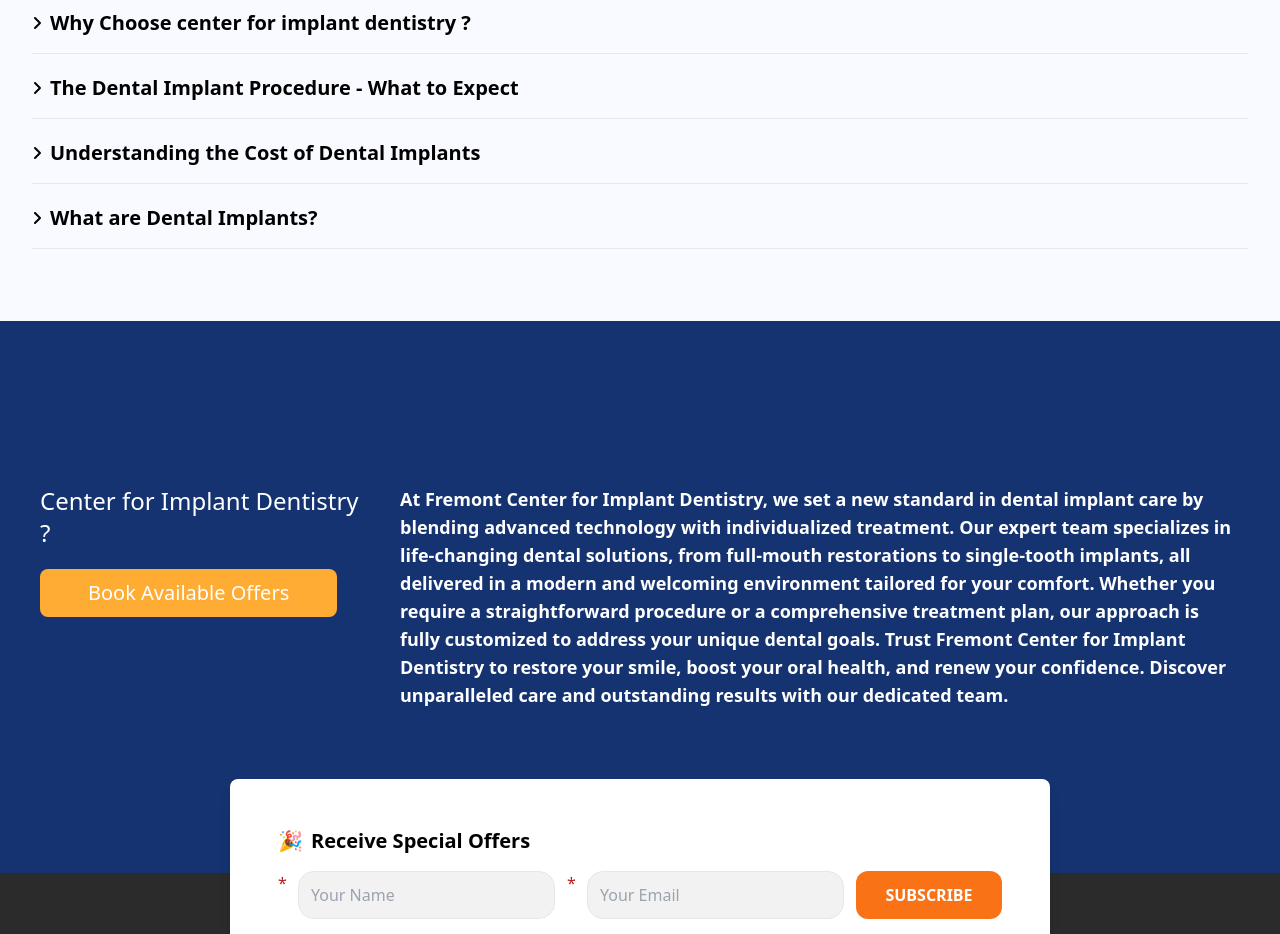
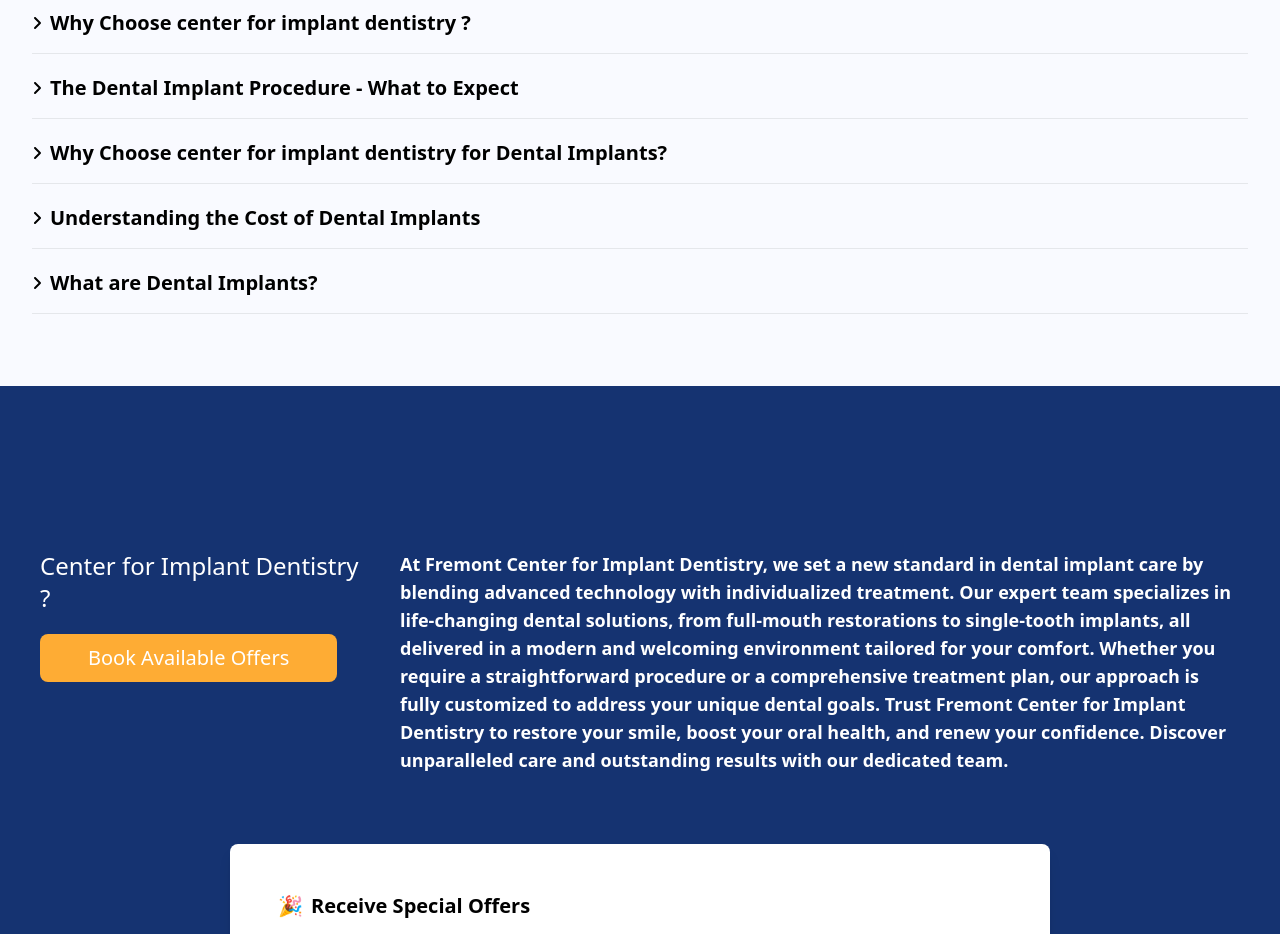
Before and after one commit to shubham-medscribe/dental, a React (Create React App) app: page / in a window 1280 px wide. Shown: the part 4100-5034 px from the top of the page. Built offline with nearby package versions, Linux system fonts and the light colour scheme.

Commit message:
added point in faq

```diff
--- a/src/components/faq/faq.tsx
+++ b/src/components/faq/faq.tsx
@@ -36,6 +36,17 @@
         "Implant Placement: The procedure involves placing titanium implants into your jawbone, which will serve as the foundation for your new teeth.",
         "Healing Period: You will receive temporary restorations to wear during the healing process, ensuring functionality and aesthetics.",
         "Permanent Restoration: After the implants have fully integrated with your jawbone, we replace the temporary restorations with your custom-made permanent teeth.",
+      ],
+    },
+    {
+      type: 2,
+      question: "Why Choose center for implant dentistry for Dental Implants?",
+      headline:
+        "At center for implant dentistry Clinic, we are dedicated to providing exceptional dental care with a focus on patient satisfaction. Here’s why our clinic is the best choice for your dental implants:",
+      answer: [
+        "Experienced Professionals: Our team of skilled dental specialists has extensive experience in implant dentistry.",
+        "State-of-the-Art Technology: We utilize the latest dental technologies and techniques to ensure precise and effective treatment.",
+        "Personalized Care: From your initial consultation to post-procedure follow-ups, we provide personalized care every step of the way."
       ],
     },
     {
```
